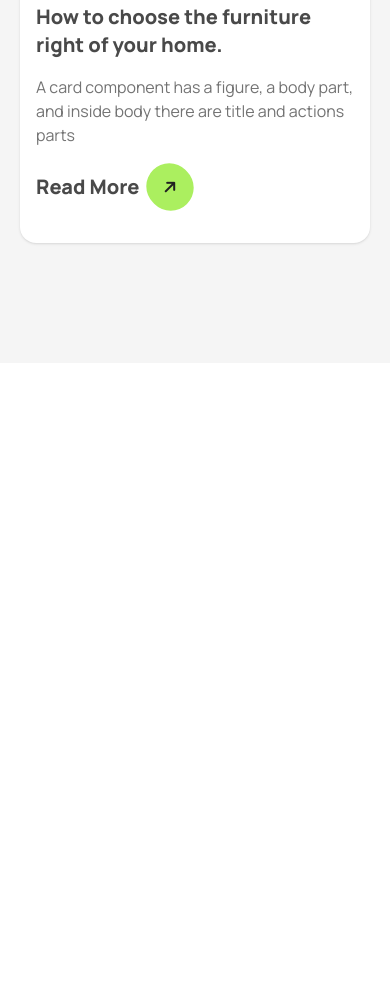
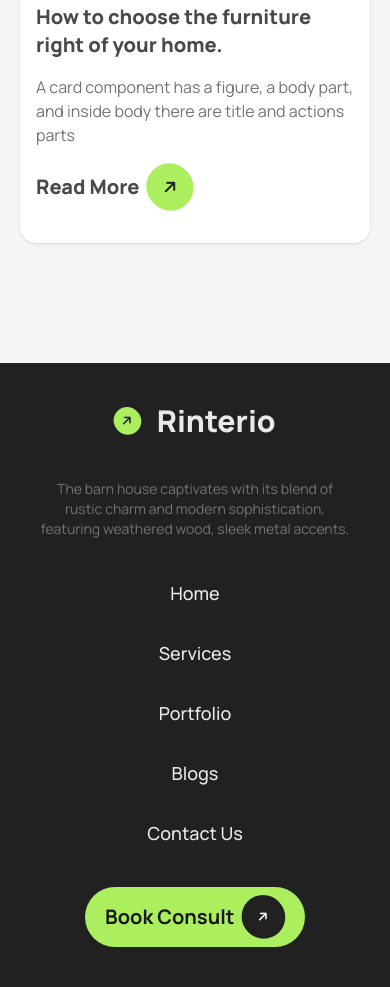
Before and after one commit to rahatflr/B10A3, a plain HTML site: page index.html in a window 390 px wide. Shown: the part 4912-5899 px from the top of the page. Before the commit the page ends 5275 px from the top, so only its background shows below. Drawn offline with nearby package versions, Linux system fonts and the light colour scheme.

Commit message:
Footer Part Complete With Responsive.

```diff
--- a/index.html
+++ b/index.html
@@ -52,16 +52,13 @@
         <!-- Navbar  -->
         <div class="navbar py-6 container mx-auto">
 
-
-
+            <!-- Nav left -->
             <div class="navbar-start">
-
                 <div class="flex gap-4 items-center">
                     <i
                         class=" text-xs p-2 md:p-4 bg-text-primary text-white rounded-full -rotate-45 fa-solid fa-arrow-right"></i>
                     <a class="text-3xl font-black text-text-primary" href="">Rinterio</a>
                 </div>
-
             </div>
 
 
@@ -69,7 +66,7 @@
 
 
 
-
+            <!-- Nav Middle -->
             <div class="navbar-center hidden lg:flex">
                 <ul class="flex gap-8 text-lg font-medium">
                     <li><a class="hover:text-text-light cursor-pointer">Home</a></li>
@@ -85,7 +82,7 @@
 
 
 
-
+            <!-- Nav End -->
 
             <div class="navbar-end gap-5">
                 <i class=" text-2xl fa-solid fa-magnifying-glass"></i>
@@ -99,8 +96,6 @@
             </div>
 
             <!-- Hamburger Icon -->
-
-
 
             <div class="dropdown relative">
                 <!-- dropdown -->
@@ -304,7 +299,8 @@
 
 
                             <!-- card 1 -->
-                            <div class="card rounded-2xl  bg-base-100 w-full shadow-sm flex flex-col md:flex-row lg:flex-col">
+                            <div
+                                class="card rounded-2xl  bg-base-100 w-full shadow-sm flex flex-col md:flex-row lg:flex-col">
                                 <!-- image part -->
 
 
@@ -348,7 +344,8 @@
 
                             </div>
                             <!-- card 2 -->
-                              <div class="card rounded-2xl  bg-base-100 w-full shadow-sm flex flex-col md:flex-row lg:flex-col">
+                            <div
+                                class="card rounded-2xl  bg-base-100 w-full shadow-sm flex flex-col md:flex-row lg:flex-col">
                                 <!-- image part -->
 
 
@@ -392,7 +389,8 @@
 
                             </div>
                             <!-- card 3 -->
-                               <div class="card rounded-2xl  bg-base-100 w-full shadow-sm flex flex-col md:flex-row lg:flex-col">
+                            <div
+                                class="card rounded-2xl  bg-base-100 w-full shadow-sm flex flex-col md:flex-row lg:flex-col">
                                 <!-- image part -->
 
 
@@ -456,7 +454,63 @@
     </main>
 
     <!-- Footer -->
-    <Footer></Footer>
+
+    <footer class="footer footer-horizontal footer-center bg-text-primary text-base-content  p-10">
+
+
+        <!-- Logo & Text -->
+        <div>
+            <div class="flex gap-4 items-center">
+                <i
+                    class=" text-xs p-2 md:p-4 bg-bg-primary text-text-primary rounded-full -rotate-45 fa-solid fa-arrow-right"></i>
+                <a class="text-3xl font-black text-[#E9E9E9]" href="">Rinterio</a>
+            </div>
+        </div>
+
+
+        <div class="text-center">
+
+            <!-- Portfolio Text -->
+
+            <p class="text-text-light">The barn house captivates with its blend of rustic charm and modern
+                sophistication, <br> featuring weathered wood, sleek metal accents.
+            </p>
+        </div>
+
+        <nav class="grid grid-flow-row md:grid-flow-col   gap-8 lg:gap-30">
+            <a class="link link-hover font-medium text-lg text-[#E9E9E9]">Home</a>
+            <a class="link link-hover font-medium text-lg text-[#E9E9E9]">Services</a>
+            <a class="link link-hover font-medium text-lg text-[#E9E9E9]">Portfolio</a>
+            <a class="link link-hover font-medium text-lg text-[#E9E9E9]">Blogs</a>
+            <a class="link link-hover font-medium text-lg text-[#E9E9E9]">Contact Us</a>
+        </nav>
+
+        <!-- Book  -->
+
+            <div>
+
+                <div class="flex items-center justify-center gap-2 py-2 px-5 bg-bg-primary rounded-full ">
+                    <div>
+                        <a class="  text-xl font-bold">Book Consult</a>
+                    </div>
+                    <div>
+                        <i class=" text-xs p-4 bg-text-primary text-white rounded-full -rotate-45 fa-solid fa-arrow-right"></i>
+                    </div>
+
+                </div>
+
+            </div>
+
+
+
+
+
+
+
+    </footer>
+
+
+
 
 
 
```
